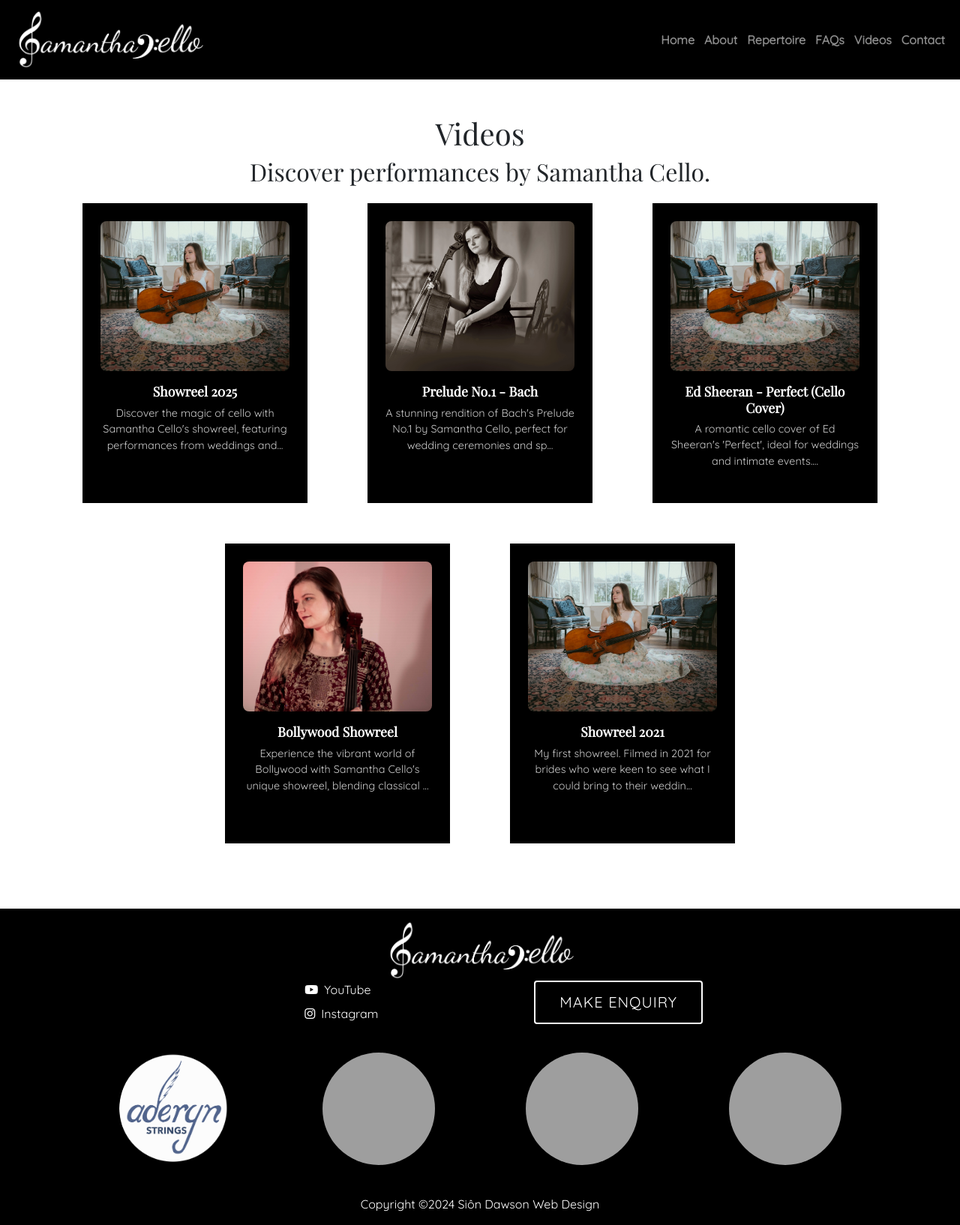
After one commit to siondawson/samantha-cello, a Flask app: page /videos in a window 1280 px wide. The commit adds this page. Shown: the whole page at 75% size. Run offline with Flask 3, Linux system fonts and the light colour scheme; some libraries are stand-ins or nearby versions; some web fonts are replaced; grey boxes are pictures that could not be loaded.

Commit message:
add views for video content

```diff
--- a/samantha_cello/routes.py
+++ b/samantha_cello/routes.py
@@ -244,3 +244,49 @@ def logout():
 def show_environment():
     environment = os.getenv("ENVIRONMENT", "production")
     return f"Current environment: {environment}"
+
+
+@app.route('/videos')
+def all_videos():
+    """Display all videos."""
+    json_path = os.path.join(app.root_path, 'static/json/videos.json')
+    try:
+        with open(json_path, 'r') as file:
+            videos = json.load(file)
+    except FileNotFoundError:
+        videos = []
+
+    title = "Videos | Samantha Cello | Performances and Concerts"
+    meta_description = (
+        "Explore a curated selection of performances by Samantha Cello. "
+        "Watch videos of enchanting cello music from weddings, events, and concerts."
+    )
+
+    return render_template(
+        'videos.html', videos=videos,
+        title=title, meta_description=meta_description
+    )
+
+
+
+@app.route('/videos/<slug>')
+def video_page(slug):
+    """Display a single video based on its slug."""
+    json_path = os.path.join(app.root_path, 'static/json/videos.json')
+    try:
+        with open(json_path, 'r') as file:
+            videos = json.load(file)
+    except FileNotFoundError:
+        return "Videos data not found", 404
+
+    video = next((v for v in videos if v['pageSlug'] == slug), None)
+    if not video:
+        return "Video not found", 404
+
+    title = f"{video['title']} | Samantha Cello Video"
+    meta_description = video['metaDescription']  # Use metaDescription for the meta tag
+
+    return render_template(
+        'video_page.html', video=video,
+        title=title, meta_description=meta_description
+    )
--- a/samantha_cello/static/css/style.css
+++ b/samantha_cello/static/css/style.css
@@ -18,6 +18,10 @@ body {
 
 .bg-off-white {
     background-color: #fafafa;
+}
+
+.bg-dark {
+    background-color: #000 !important;
 }
 
 /* FONTS */
@@ -826,3 +830,120 @@ transform-origin: bottom left;
 .agent-badge-link {
     text-align: center; /* Center the content within each link */
 }
+
+
+/* VIDEOS */
+
+/* Styling for video thumbnail */
+.video-thumbnail {
+    width: 100%; /* Ensures the image spans the full width of its container */
+    max-width: 300px; /* Sets a maximum width to prevent oversized thumbnails */
+    height: auto; /* Maintains the aspect ratio */
+    border-radius: 8px; /* Adds rounded corners for a polished look */
+    box-shadow: 0 4px 6px rgba(0, 0, 0, 0.1); /* Adds a subtle shadow for depth */
+    transition: transform 0.3s ease, box-shadow 0.3s ease; /* Smooth hover effect */
+}
+
+/* Hover effect applied to the entire card, scaling the image inside */
+.video-card:hover .video-thumbnail {
+    transform: scale(1.05); /* Slightly enlarges the thumbnail on hover */
+    box-shadow: 0 6px 8px rgba(0, 0, 0, 0.2); /* Enhances the shadow on hover */
+}
+
+/* Styling for the video card */
+.video-card {
+    display: flex;
+    flex-direction: column;
+    align-items: center;
+    text-align: center;
+    margin: 15px; /* Adds space between video cards */
+    width: 100%; /* Make sure the cards are fully responsive */
+    max-width: 300px; /* Ensures that the cards don’t stretch beyond this width */
+    height: 400px; /* Standardize the height of the card */
+    transition: transform 0.3s ease; /* Smooth transition for card hover effect */
+    overflow: hidden; /* Ensures content doesn't overflow the card */
+}
+
+.video-card img {
+    width: 100%; /* Ensure the image takes full width of the card */
+    height: 200px; /* Fixed height for the thumbnail */
+    object-fit: cover; /* Ensures the image covers the area without distorting */
+    border-radius: 8px; /* Optional: Adds rounded corners to the image */
+}
+
+.video-card h3 {
+    margin-top: 10px;
+    font-size: 1.1rem; /* Slightly bigger font for the title */
+    font-weight: bold;
+}
+
+.video-card p {
+    font-size: 0.9rem;
+    color: #ccc; /* Optional: Slightly lighter color for the description */
+    margin-top: 5px;
+    flex-grow: 1; /* Allow the paragraph to grow and take the remaining space */
+}
+
+/* Hover effect for the video card */
+.video-card:hover {
+    transform: scale(1.05); /* Slightly enlarges the card on hover */
+    box-shadow: 0 6px 12px rgba(0, 0, 0, 0.2); /* Subtle shadow effect */
+}
+
+
+/* Hover effect for the video card itself (no scale, only the thumbnail inside it scales) */
+.video-card:hover {
+    transform: scale(1.02); /* Slightly enlarges the entire card */
+}
+
+/* Styling for video titles */
+.video-title {
+    margin-top: 10px;
+    font-size: 1rem;
+    font-weight: bold;
+    color: #333;
+    text-decoration: none;
+    transition: color 0.3s ease;
+}
+
+/* Title hover effect */
+.video-title:hover {
+    color: #007bff; /* Changes color on hover to indicate interactivity */
+}
+
+/* Styling for the video grid */
+.video-grid {
+    display: flex;
+    flex-wrap: wrap;
+    gap: 1rem;
+    padding: 1rem;
+}
+
+/* Container for video iframe */
+.video-container {
+    position: relative;
+    padding-bottom: 56.25%;  /* Aspect ratio of 16:9 (height / width) */
+    height: 0;
+    overflow: hidden;
+    max-width: 100%;
+}
+
+.video-container iframe {
+    position: absolute;
+    top: 0;
+    left: 0;
+    width: 100%;
+    height: 100%;
+}
+
+/* Remove link styling within the video card */
+.video-card a {
+    color: inherit;           /* Inherit the color from the surrounding text */
+    text-decoration: none;    /* Remove underline from links */
+}
+
+/* Optional: Add hover effects for links within the card */
+.video-card a:hover {
+    text-decoration: none;  /* Optional: underline on hover for visual feedback */
+    color: #f8f9fa;             /* Optional: change color on hover */
+}
--- a/samantha_cello/static/js/videos.js
+++ b/samantha_cello/static/js/videos.js
@@ -1,3 +1,5 @@
+// OBSOLETE NO LONGER IN USE
+
 document.addEventListener("DOMContentLoaded", function () {
     const videoList = document.getElementById('videoList');
     const loadedVideoContainer = document.getElementById('loadedVideo');
--- a/samantha_cello/static/json/videos.json
+++ b/samantha_cello/static/json/videos.json
@@ -1,22 +1,72 @@
 [
     {
+        "id": "1",
         "title": "Showreel 2025",
-        "thumbnail": "static/images/samantha-cello-1.webp",
-        "videoId": "2LPzA8zZqHg"
+        "description": "Discover the magic of cello with Samantha Cello's showreel, featuring performances from weddings and events across South Wales and beyond.",
+        "tags": ["Showreel", "Cello Music", "Weddings", "Events"],
+        "uploadDate": "2024-04-10",
+        "embedUrl": "https://www.youtube.com/embed/2LPzA8zZqHg",
+        "contentUrl": "https://www.youtube.com/watch?v=2LPzA8zZqHg",
+        "thumbnailUrl": "static/images/samantha-cello-1.webp",
+        "alt": "Click here to see Samantha Cello Showreel 2025 featuring cello performances at weddings and events",
+        "pageSlug": "showreel-2025",
+        "metaDescription": "Watch Samantha Cello's Showreel 2025 featuring stunning cello performances from weddings and events across South Wales.",
+        "pageTitle": "Showreel 2025 | Samantha Cello"
     },
     {
-        "title": "Prelude No.1",
-        "thumbnail": "static/images/gallery/cello-wedding-music.webp",
-        "videoId": "SqOsghRGpUo"
+        "id": "2",
+        "title": "Prelude No.1 - Bach",
+        "description": "A stunning rendition of Bach's Prelude No.1 by Samantha Cello, perfect for wedding ceremonies and special events.",
+        "tags": ["Classical Music", "Bach", "Wedding Music", "Cello Performance"],
+        "uploadDate": "2024-11-26",
+        "embedUrl": "https://www.youtube.com/embed/SqOsghRGpUo",
+        "contentUrl": "https://www.youtube.com/watch?v=SqOsghRGpUo",
+        "thumbnailUrl": "static/images/gallery/cello-wedding-music.webp",
+        "alt": "Click here to see Samantha Cello performing Bach's Prelude No.1 for weddings and events",
+        "pageSlug": "prelude-no-1-bach",
+        "metaDescription": "Enjoy a beautiful cello rendition of Bach's Prelude No.1 by Samantha Cello, perfect for weddings and special events.",
+        "pageTitle": "Prelude No.1 - Bach | Samantha Cello"
     },
     {
-        "title": "Ed Sheeran - Perfect",
-        "thumbnail": "static/images/samantha-cello-1.webp",
-        "videoId": "_D0w-SSCcKE"
+        "id": "3",
+        "title": "Ed Sheeran - Perfect (Cello Cover)",
+        "description": "A romantic cello cover of Ed Sheeran's 'Perfect', ideal for weddings and intimate events.",
+        "tags": ["Pop Covers", "Ed Sheeran", "Romantic Music", "Cello"],
+        "uploadDate": "2024-02-06",
+        "embedUrl": "https://www.youtube.com/embed/_D0w-SSCcKE",
+        "contentUrl": "https://www.youtube.com/watch?v=_D0w-SSCcKE",
+        "thumbnailUrl": "static/images/samantha-cello-1.webp",
+        "alt": "Click here for video of a romantic cello cover of Ed Sheeran's 'Perfect' by Samantha Cello",
+        "pageSlug": "perfect-cello-cover",
+        "metaDescription": "Samantha Cello's romantic cello cover of Ed Sheeran's 'Perfect', perfect for weddings and intimate moments.",
+        "pageTitle": "Ed Sheeran - Perfect (Cello Cover) | Samantha Cello"
     },
     {
+        "id": "4",
         "title": "Bollywood Showreel",
-        "thumbnail": "static/images/samantha-cello-1.webp",
-        "videoId": "sCqWRWcCw6w"
+        "description": "Experience the vibrant world of Bollywood with Samantha Cello's unique showreel, blending classical and contemporary styles.",
+        "tags": ["Bollywood Music", "Fusion", "Cello Covers", "World Music"],
+        "uploadDate": "2024-01-30",
+        "embedUrl": "https://www.youtube.com/embed/sCqWRWcCw6w",
+        "contentUrl": "https://www.youtube.com/watch?v=sCqWRWcCw6w",
+        "thumbnailUrl": "static/images/bollywood-cello-sam.webp",
+        "alt": "Click here to see videoi of Samantha Cello performing a Bollywood fusion cello showreel",
+        "pageSlug": "bollywood-showreel",
+        "metaDescription": "Explore the fusion of classical and contemporary music in Samantha Cello's Bollywood Showreel.",
+        "pageTitle": "Bollywood Showreel | Samantha Cello"
+    },
+    {
+        "id": "5",
+        "title": "Showreel 2021",
+        "description": "My first showreel. Filmed in 2021 for brides who were keen to see what I could bring to their wedding.",
+        "tags": ["Showreel", "Cello", "Cello Covers", "wedding", "Events"],
+        "uploadDate": "2021-10-13",
+        "embedUrl": "https://www.youtube.com/embed/ikTdJZvFnAc?si=wXMNmPUZxd6HzBP8",
+        "contentUrl": "https://www.youtube.com/watch?v=ikTdJZvFnAc",
+        "thumbnailUrl": "static/images/samantha-cello-1.webp",
+        "alt": "Click here to see video of Samantha Cello her first showreel",
+        "pageSlug": "showreel-2021",
+        "metaDescription": "Classical and pop cello showreel. Bridgerton style and beyond.",
+        "pageTitle": "Showreel 2021 | Samantha Cello"
     }
 ]
--- a/samantha_cello/templates/base.html
+++ b/samantha_cello/templates/base.html
@@ -43,8 +43,12 @@
                                 <a class="nav-link {{ 'active' if request.path == '/faq' else '' }}" href="{{ url_for('faq') }}">FAQs</a>
                             </li>
                             <li class="nav-item">
+                                <a class="nav-link {{ 'active' if request.path == '/contact' else '' }}" href="{{ url_for('all_videos') }}">Videos</a>
+                            </li>
+                            <li class="nav-item">
                                 <a class="nav-link {{ 'active' if request.path == '/contact' else '' }}" href="{{ url_for('contact') }}">Contact</a>
                             </li>
+
                         </ul>
                     </div>
                 </div>
--- /dev/null
+++ b/samantha_cello/templates/videos.html
@@ -0,0 +1,26 @@
+{% extends "base.html" %}
+{% block meta_description %}{{ meta_description }}{% endblock %}
+{% block title %}{{ title }}{% endblock %}
+{% block content %}
+<div class="container my-5">
+    <div class="row">
+        <div class="col-12 text-center">
+            <h1>Videos</h1>
+            <h2>Discover performances by Samantha Cello.</h2>
+        </div>
+    </div>
+    <div class="row justify-content-center">  <!-- Remove d-flex and just use justify-content-center -->
+        {% for video in videos %}
+            <div class="col-12 col-md-6 col-lg-4 mb-4 d-flex justify-content-center">  <!-- Add d-flex and justify-content-center to each col -->
+                <div class="video-card bg-dark p-4 text-white">
+                    <a href="{{ url_for('video_page', slug=video['pageSlug']) }}" class="d-block">
+                        <img class="video-thumbnail w-100" src="{{ video['thumbnailUrl'] }}" alt="{{ video['alt'] }}">
+                        <h3 class="mt-3">{{ video['title'] }}</h3>
+                        <p>{{ video['description'][:100] }}...</p>
+                    </a>
+                </div>
+            </div>
+        {% endfor %}
+    </div>
+</div>
+{% endblock %}
```
Also changed, not shown: samantha_cello/templates/index.html (+18 -16 lines), samantha_cello/templates/video_page.html (added, +39 -0 lines), samantha_cello/static/images/bollywood-cello-sam.webp (added).
